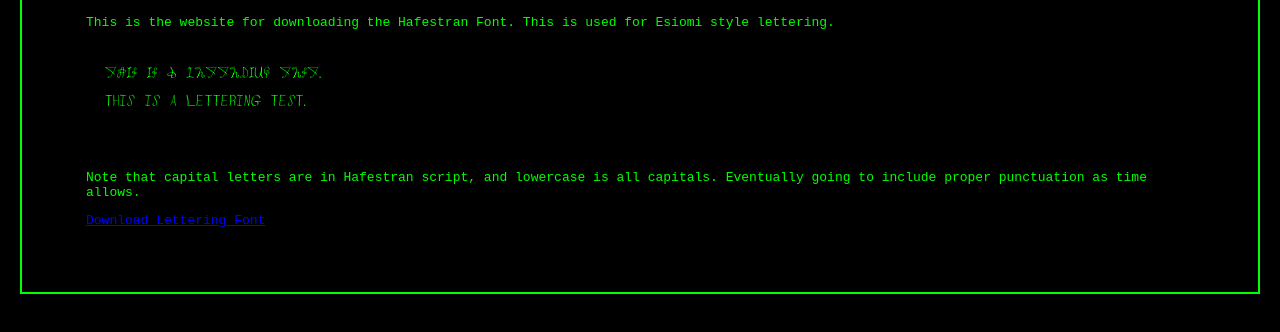
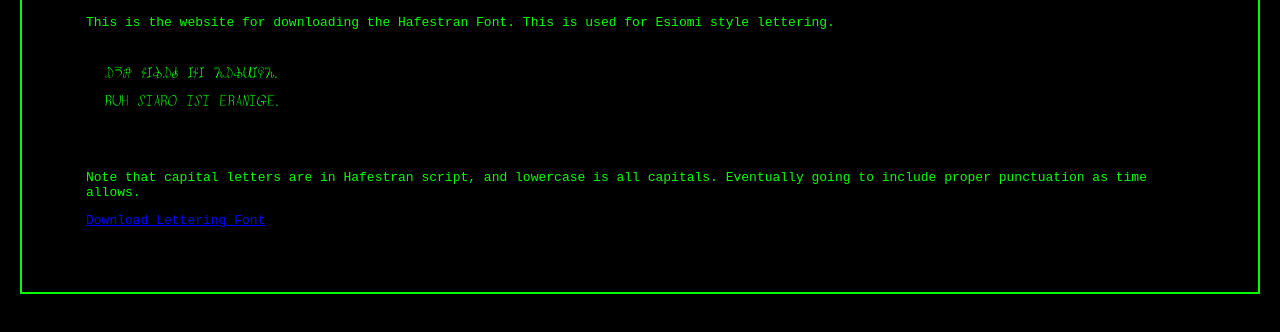
Before and after one commit to LWFlouisa/HafestranFont, a plain HTML site: page index.html in a window 1280 px wide. Shown: the part 136-468 px from the top of the page. Drawn offline with Linux system fonts and the light colour scheme.

Commit message:
Update index.html

```diff
--- a/index.html
+++ b/index.html
@@ -55,8 +55,8 @@
       <p>This is the website for downloading the Hafestran Font. This is used for Esiomi style lettering.</p>
 
       <pre>
-  THIS IS A LETTERING TEST.
-  this is a lettering test.
+  RUH SIARO ISI ERANIGE.
+  ruh siaro isi eranige.
       </pre>
 
       <p>Note that capital letters are in Hafestran script, and lowercase is all capitals. Eventually going to include proper punctuation as time allows.</p>
```
